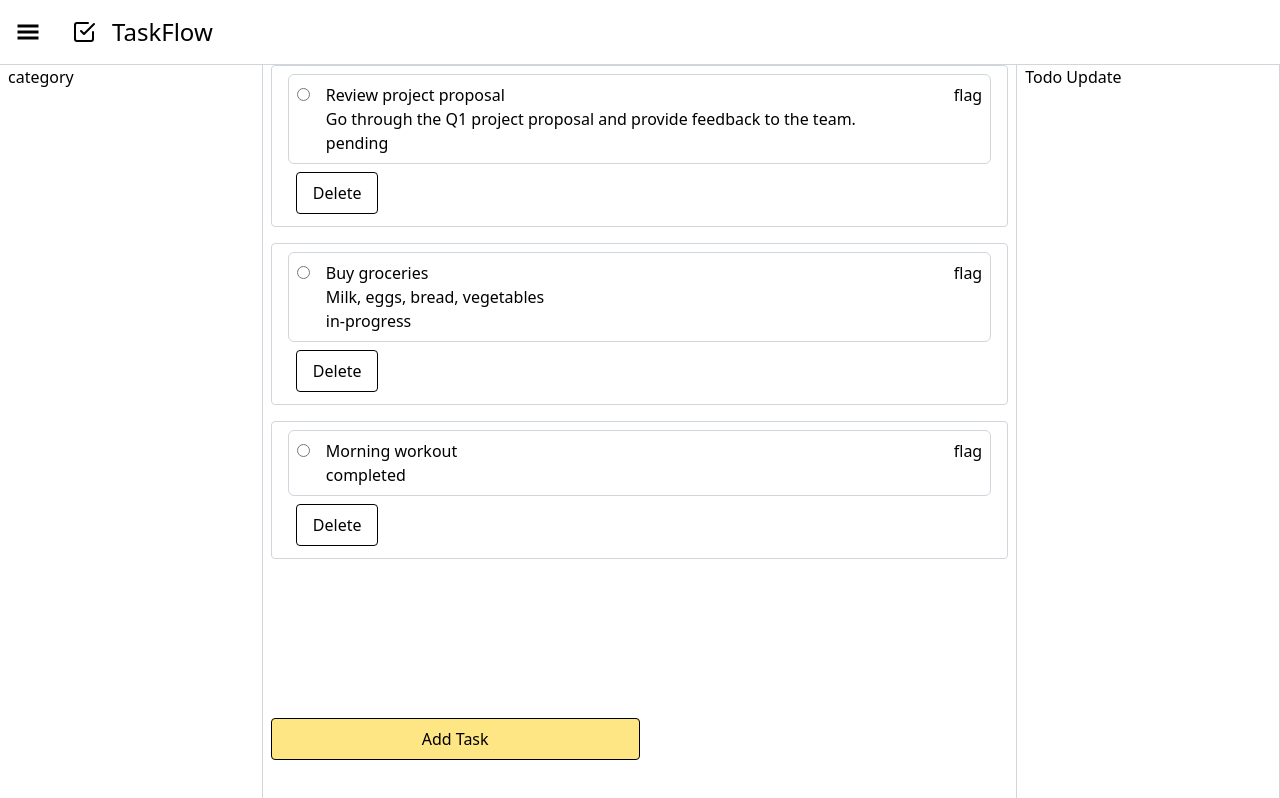
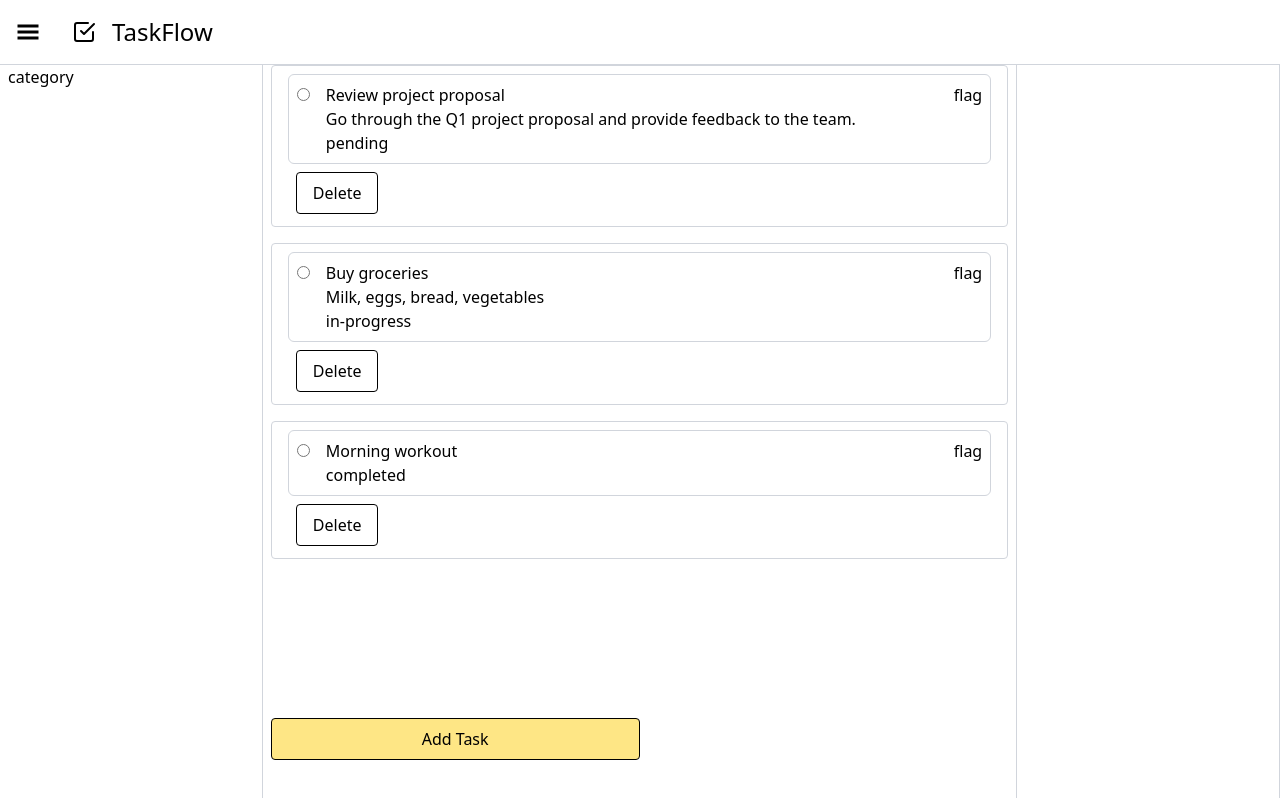
Before and after one commit to Vandana6261/todo-taskflow, a React app in the folder frontend/: page / in a window 1280 px wide. Built offline with nearby package versions, Linux system fonts and the light colour scheme; the HTML template or start-up script is replaced by a standard one.

Commit message:
Add TaskDetails component.

```diff
--- a/frontend/src/components/TodoApp.jsx
+++ b/frontend/src/components/TodoApp.jsx
@@ -2,6 +2,7 @@ import React, { useState } from 'react'
 import TaskList from './TaskList';
 import { GiHamburgerMenu } from "react-icons/gi";
 import { FiCheckSquare } from "react-icons/fi";
+import TaskDetails from './TaskDetails';
 
 
 function TodoApp() {
@@ -22,7 +23,6 @@ function TodoApp() {
           </div>
         </header>
 
-
         <div className='flex flex-1 items-center overflow-hidden'>
           {/* category */}
         <div className='flex-1 border-r border-gray-300 px-2 h-full '>
@@ -36,7 +36,8 @@ function TodoApp() {
 
         {/* todoUpdate */}
         <div className='flex-1 border-r border-gray-300 px-2 h-full '>
-          Todo Update
+          {/* Todo Update */}
+          <TaskDetails />
         </div>
         </div>
       </div>
```
